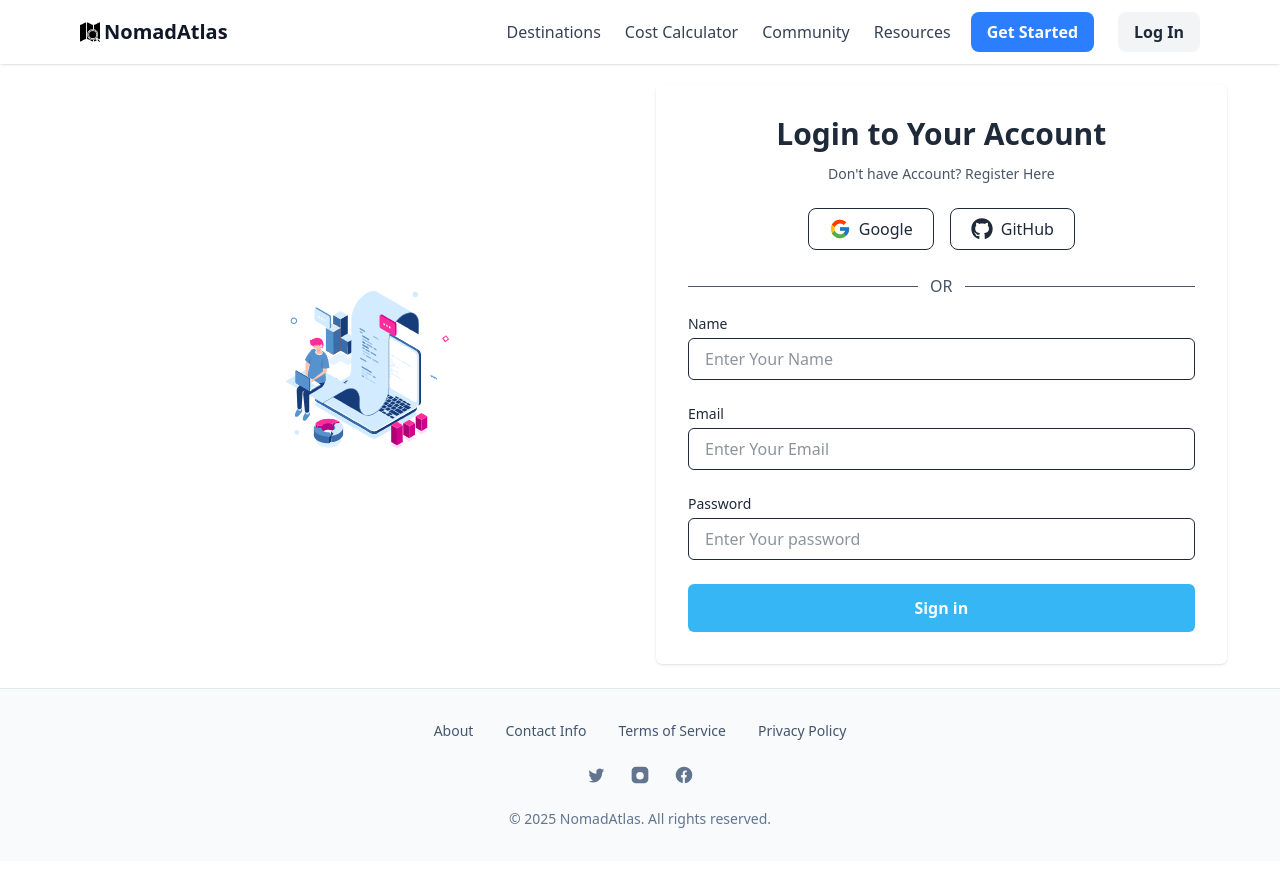
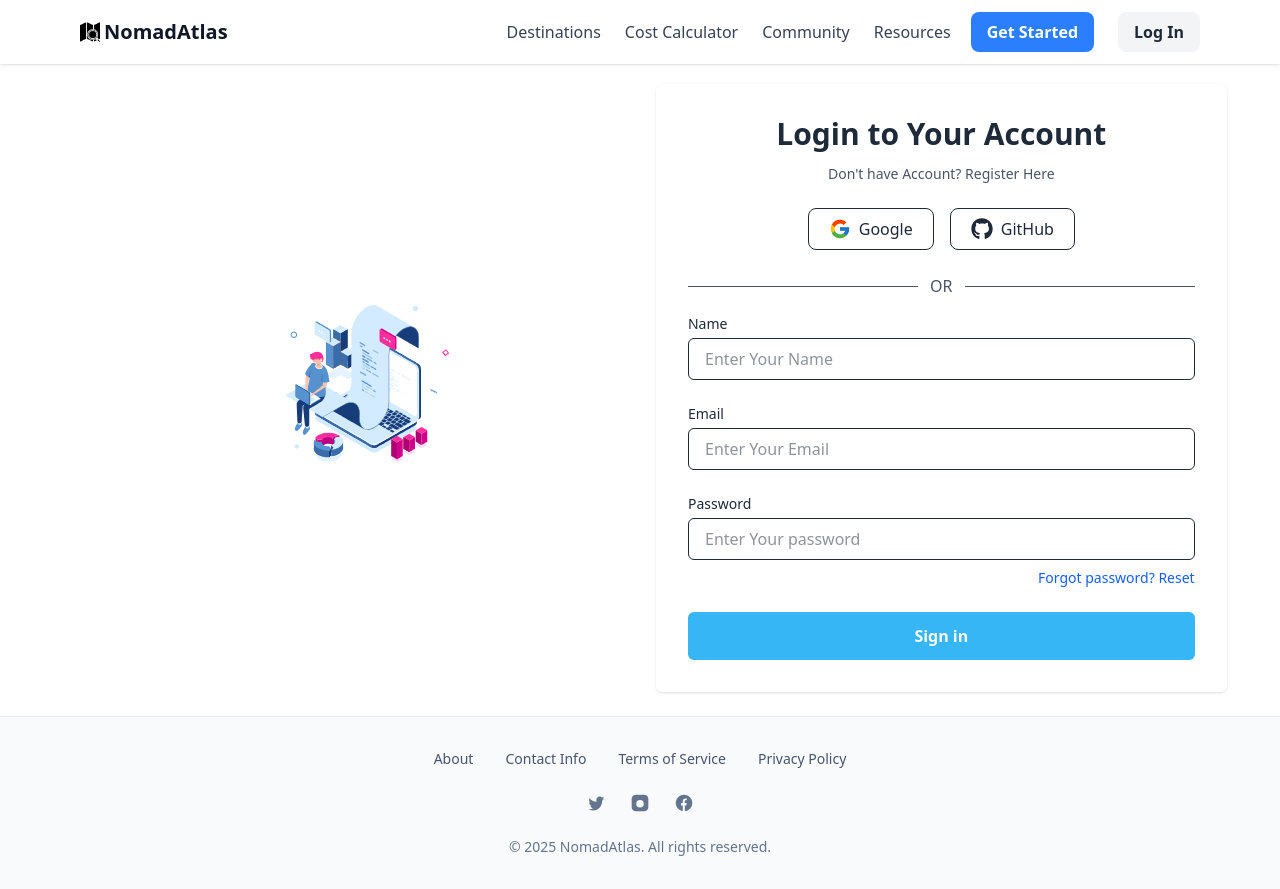
Before and after one commit to abdulbariks/NomadAtlas-Client, a React (Vite) app: page /login in a window 1280 px wide. Before the commit the page ends 861 px from the top, so only its background shows below. Built offline with nearby package versions, Linux system fonts and the light colour scheme; no server answers.

Commit message:
add password reset functionality and toaster

```diff
--- a/package.json
+++ b/package.json
@@ -23,6 +23,7 @@
     "react-icons": "^5.5.0",
     "react-redux": "^9.2.0",
     "react-router": "^7.9.1",
+    "react-toastify": "^11.0.5",
     "tailwindcss": "^4.1.13"
   },
   "devDependencies": {
--- a/src/components/feature/authSlice.js
+++ b/src/components/feature/authSlice.js
@@ -1,5 +1,5 @@
 import { createAsyncThunk, createSlice } from "@reduxjs/toolkit";
-import { createUserWithEmailAndPassword, GithubAuthProvider, GoogleAuthProvider, onAuthStateChanged, signInWithEmailAndPassword, signInWithPopup, signOut, updateProfile } from "firebase/auth";
+import { createUserWithEmailAndPassword, GithubAuthProvider, GoogleAuthProvider, onAuthStateChanged, sendPasswordResetEmail, signInWithEmailAndPassword, signInWithPopup, signOut, updateProfile } from "firebase/auth";
 import { auth } from '../../firebase/firebase.init'
 // import axios from "axios";
 
@@ -113,6 +113,16 @@ export const logOutUser = createAsyncThunk("auth/logOutUser", async () => {
   return null
 })
 
+export const resetPass = createAsyncThunk("auth/resetPass",
+  async (email, { rejectWithValue }) => {
+    try {
+      await sendPasswordResetEmail(auth, email)
+      return "Password reset email sent"
+    } catch (err) {
+      return rejectWithValue(err.message);
+    }
+  })
+
 
 export const observeAuthState = () => (dispatch) => {
   dispatch(setLoading(true));
@@ -140,6 +150,7 @@ const authSlice = createSlice({
     user: null,
     loading: true,
     error: null,
+    successMessage: null,
   },
   reducers: {
     setUser: (state, action) => {
@@ -182,7 +193,14 @@ const authSlice = createSlice({
       .addCase(logOutUser.fulfilled, (state) => {
         state.user = null;
         state.error = null;
-      });
+      })
+      .addCase(resetPass.fulfilled, (state, action) => {
+        state.error = null;
+        state.successMessage = action.payload
+      })
+      .addCase(resetPass.rejected, (state, action) => {
+        state.error = action.payload;
+      })
   }
 })
 
--- a/src/layouts/MainLayout.jsx
+++ b/src/layouts/MainLayout.jsx
@@ -2,11 +2,13 @@ import React from "react";
 import { Outlet } from "react-router";
 import Navbar from "../Header/Navbar";
 import Footer from "../components/Footer/Footer";
+import { ToastContainer } from "react-toastify";
 
 const MainLayout = () => {
   return (
     <div>
-      <Navbar/>
+      <ToastContainer position='top-right' autoClose={2500}></ToastContainer>
+      <Navbar />
       <Outlet />
       <Footer />
     </div>
--- a/src/pages/Login.jsx
+++ b/src/pages/Login.jsx
@@ -4,31 +4,48 @@ import { Eye, EyeOff } from "lucide-react";
 import Animation from "../components/Animation/Animation";
 import { useForm } from "react-hook-form";
 import { useDispatch } from "react-redux";
-import { logInUser } from "../components/feature/authSlice";
+import { logInUser, resetPass } from "../components/feature/authSlice";
 import { useLocation } from "react-router";
 import SocialLogin from "./SocialLogin";
+import { toast, ToastContainer } from "react-toastify";
 
 const Login = () => {
+  const {
+    register,
+    handleSubmit,
+    getValues,
+    formState: { errors },
+  } = useForm();
   const dispatch = useDispatch()
   const navigate = useNavigate()
   const location = useLocation()
+  const email = getValues("email")
 
-  const {
-    register,
-    handleSubmit,
-    formState: { errors },
-  } = useForm();
-
+  const handleResetPassword = () => {
+    if (!email) {
+      alert("Please enter your email first!");
+      return;
+    }
+    dispatch(resetPass(email))
+      .unwrap()
+      .then(() => {
+        alert("Check your email inbox for reset instructions!");
+      })
+      .catch((err) => {
+        toast.error("Failed to register");
+        console.log(err)
+      });
+  }
 
   const onSubmit = (data) => {
     dispatch(logInUser({ email: data.email, password: data.password }))
       .unwrap()
       .then(async () => {
-        // toast.success("Login successful!");
+        toast.success("Login successful!");
         navigate(location.state || "/");
       })
       .catch(() => {
-        // toast.error("Something went wrong");
+        toast.error("Something went wrong");
       });
   };
   return (
@@ -48,7 +65,7 @@ const Login = () => {
           </Link>
         </p>
         <div className="my-6 space-y-4">
-          <SocialLogin/>
+          <SocialLogin />
         </div>
         <div className="flex items-center w-full my-4">
           <hr className="w-full text-gray-600" />
@@ -76,6 +93,15 @@ const Login = () => {
             {errors.password?.type === "minLength" && (
               <p className="text-red-600">Password must be 6+ characters</p>
             )}
+            <p className="text-sm text-right mt-2">
+              <button
+                type="button"
+                onClick={handleResetPassword}
+                className="text-blue-600 hover:underline"
+              >
+                Forgot password? Reset
+              </button>
+            </p>
           </div>
           <button className="w-full px-8 py-3 font-semibold rounded-md bg-[#37b6f5] text-gray-50">Sign in</button>
         </form>
```
Also changed, not shown: 1 other file (tests, documents, lock files or other folders).
